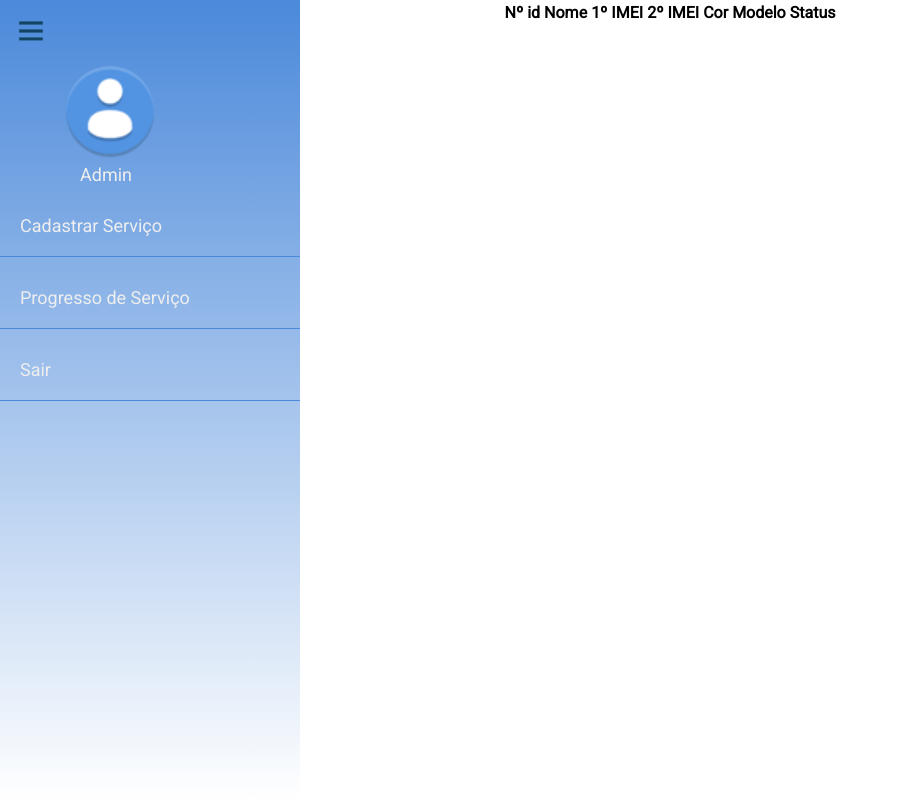
After one commit to miguel8000/projetoADS, a PHP site: page /admArea.html in a window 1280 px wide, after a click that opens the changed part. The commit adds this page. Shown: the whole page, without its empty margins (0-899 px from the left). Run offline with PHP 8.4, Linux system fonts and the light colour scheme; lists and menus that the app fills with data are empty.

Commit message:
Miguel
g

```diff
--- /dev/null
+++ b/admArea.html
@@ -0,0 +1,48 @@
+<!DOCTYPE html>
+<html>
+	<head>
+		<meta charset="utf-8">
+		<meta name="viewport" content="width=width-device, initial-scale=1, shrink-to-fit=no">
+		<link href="https://fonts.googleapis.com/css?family=Roboto&display=swap" rel="stylesheet">
+		<link rel="stylesheet" type="text/css" href="css/estiloAdmArea.css">
+		<title>ADM</title>
+	</head>
+<body>
+	<input type="checkbox" id="idInputCheckbox">
+	<label id="inconeToogle" for="idInputCheckbox"><img src="img/menuToogle.png"></label>
+	<div class="barra">
+		<nav>
+			<div>
+				<img src="img/user.png" width="100" height="100"><br>
+				<span>Admin</span>
+			</div>
+			<a href=""><div class="link">Cadastrar Serviço</div></a>
+			<a href=""><div class="link">Progresso de Serviço</div></a>
+			<a href=""><div class="link">Sair</div></a>
+		</nav>
+	</div>
+	<section>
+		<div>
+			<span>
+
+			</span>
+		</div>
+		<div>
+			<table>
+				<thead>
+					<th>Nº id</th>
+					<th>Nome </th>
+					<th>1º IMEI</th>
+					<th>2º IMEI</th>
+					<th>Cor</th>
+					<th>Modelo</th>
+					<th>Status</th>
+				</thead>
+				<tbody>
+
+				</tbody>
+			</table>
+		</div>
+	</section>
+</body>
+</html>
--- /dev/null
+++ b/css/estiloAdmArea.css
@@ -0,0 +1,74 @@
+/*Estilo global*/
+body{
+	margin: 0;
+	padding: 0;
+	font-family: 'Roboto';
+}
+
+/*menu lateral*/
+#idInputCheckbox{
+	display: none;
+}
+#inconeToogle{
+	display:block:;
+	cursor:pointer;
+	padding: 15px;
+	position: absolute;
+	z-index: 1;
+}
+.barra{
+	width: 300px;
+	height: 100%;
+	background: linear-gradient(#4b89da, #fff);
+	position: absolute;
+	transition: all 0.5s linear;
+	left: -300px;
+}
+nav{
+	width: 100%;
+	position: absolute;
+	top: 60px;
+}
+nav div img, span{
+	margin-left: 60px;
+}
+nav div span{
+	padding: 20px;
+	font-size: 18px;
+	color: #eee;
+}
+nav div{
+	margin-bottom: 10px;
+}
+nav a{
+	text-decoration: none;
+}
+.link{
+	padding: 20px;
+	font-size: 18px;
+	border-bottom: solid 1px #4b89da;
+	color: #eee;
+	transition: all 0.2s linear;
+}
+/*Animaçes*/
+.link:hover{
+	background-color: #5e9cea;
+}
+#idInputCheckbox:checked ~ .barra{
+	transform: translateX(300px);
+}
+/*section com formulario*/
+section{
+	width: 100%;
+	display: flex;
+	justify-content: center;
+	align-items: center;
+}
+section div {
+
+}
+footer{
+	color: #000;
+	font-size: 18pt;
+	font-style: italic;
+}
```
Also changed, not shown: CadastroServiço.html (added, +29 -0 lines), css/estiloIndex.css (+17 -0 lines), index.html (+7 -1 lines), CadastroCliente.html (indentation only), css/estiloCadastroServiço.css (added), img/menuToogle.png (added), img/user.png (added), loginADM.html (indentation only).
